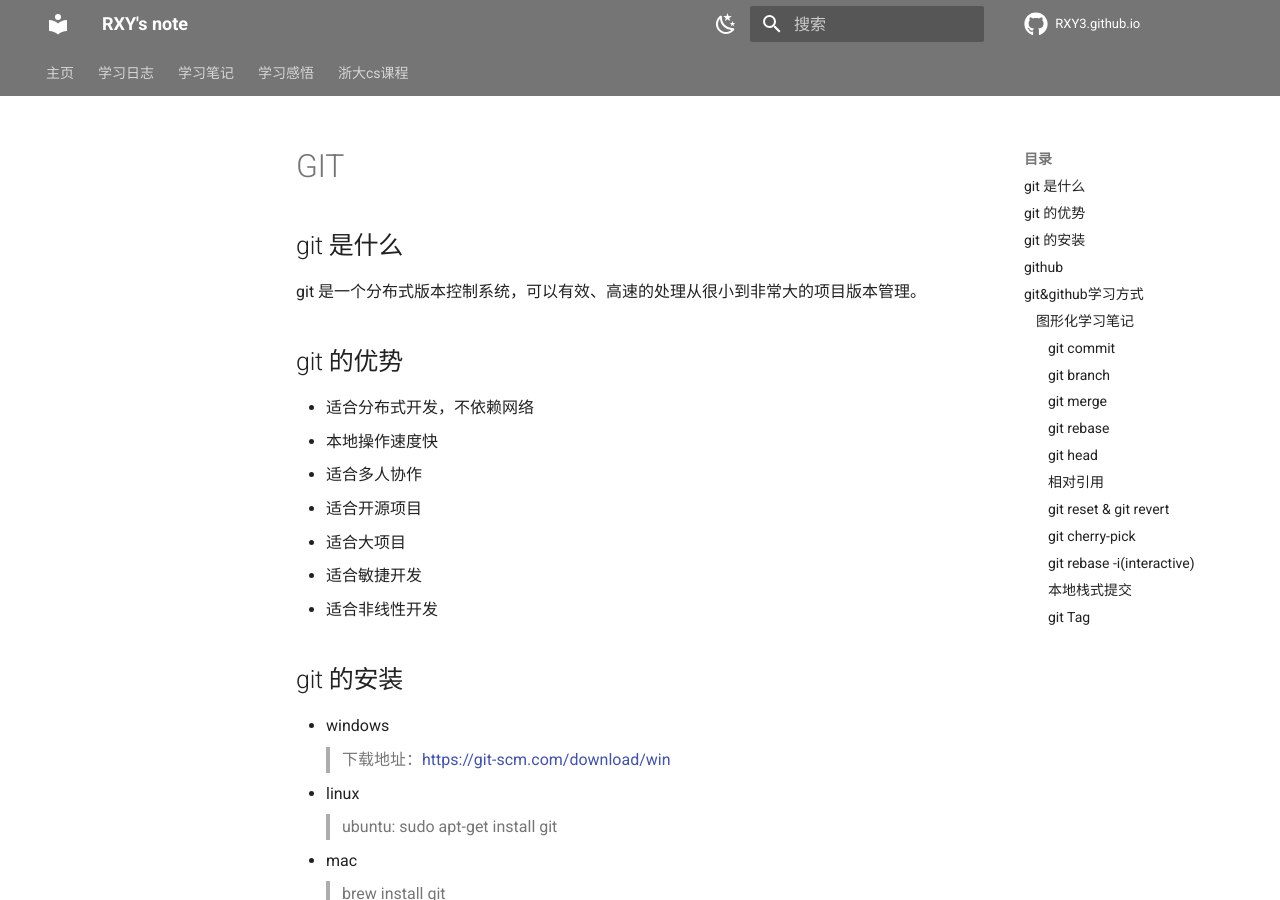
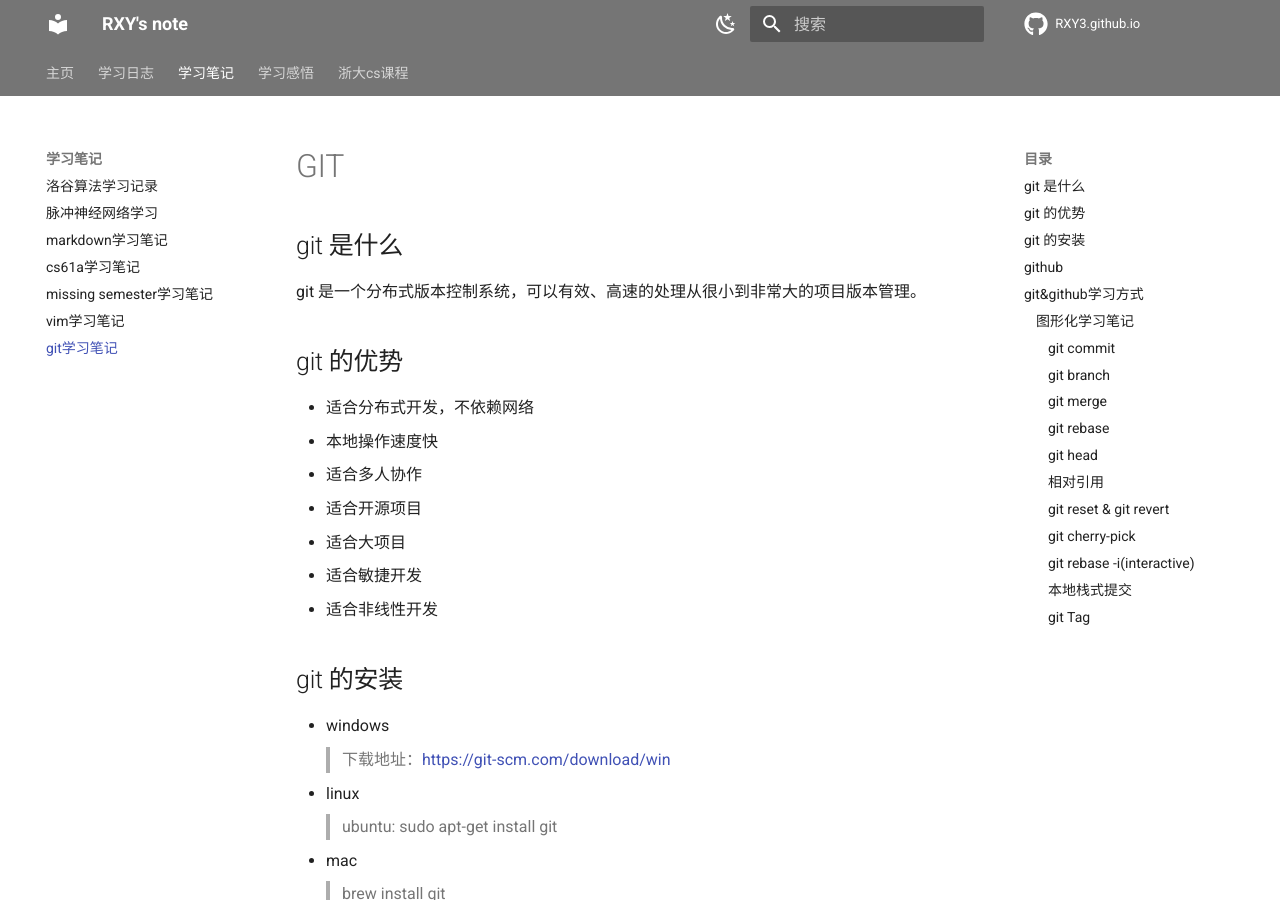
Before and after one commit to RXY3/mkdoc-record_of_study, an MkDocs documentation site: the page built from docs/code/git.md, in a window 1280 px wide and 900 px high. Built offline with MkDocs 1.6.1 and Material for MkDocs 9.7.7, drawn with Linux system fonts in a browser that asks for light colours; comment, search, counter and statistics services are not loaded.

Commit message:
third update-

```diff
--- a/mkdocs.yml
+++ b/mkdocs.yml
@@ -53,6 +53,7 @@ nav:
     - cs61a学习笔记: code/cs61a.md
     - missing semester学习笔记: ms/shell.md
     - vim学习笔记: ms/vim.md
+    - git学习笔记: code/git.md
   - 学习感悟:
     - 学计算机学的: Thoughts/mad.md
     - 感悟for_real: Thoughts/THINK.md
```
